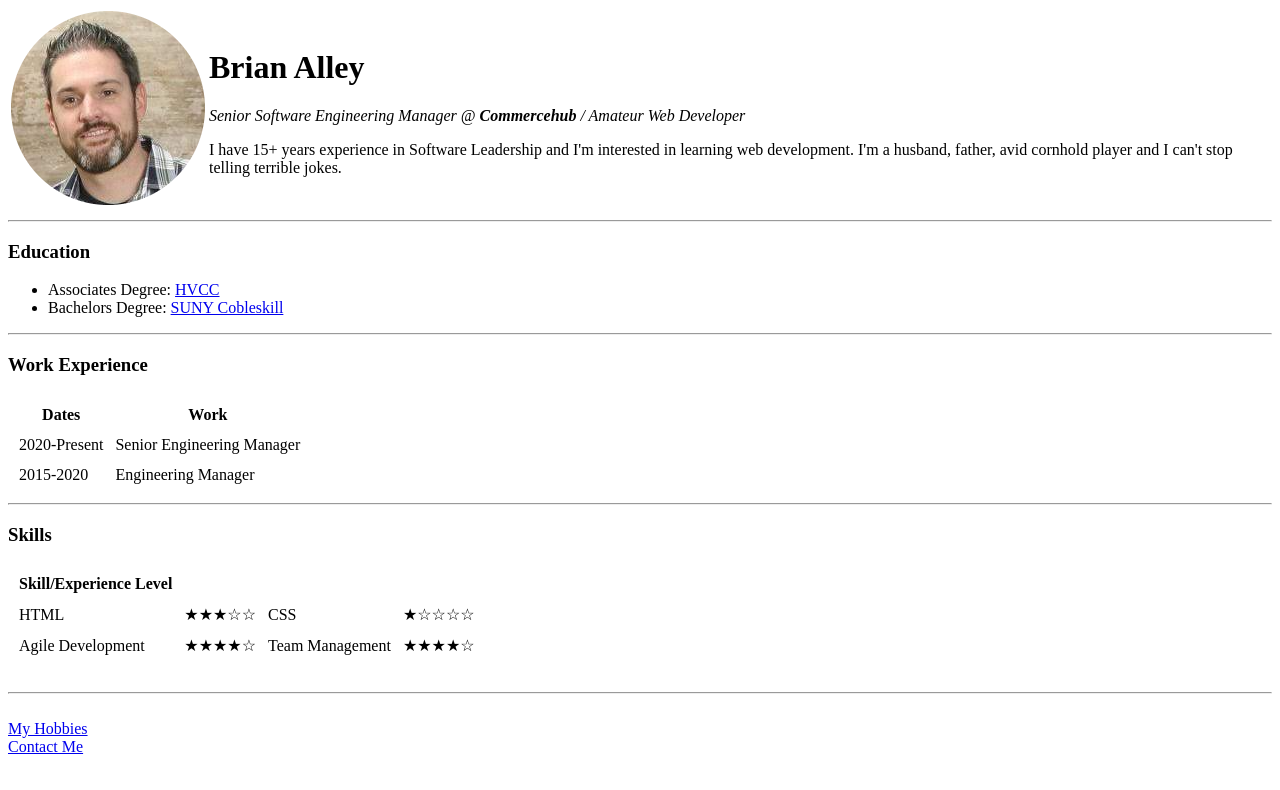
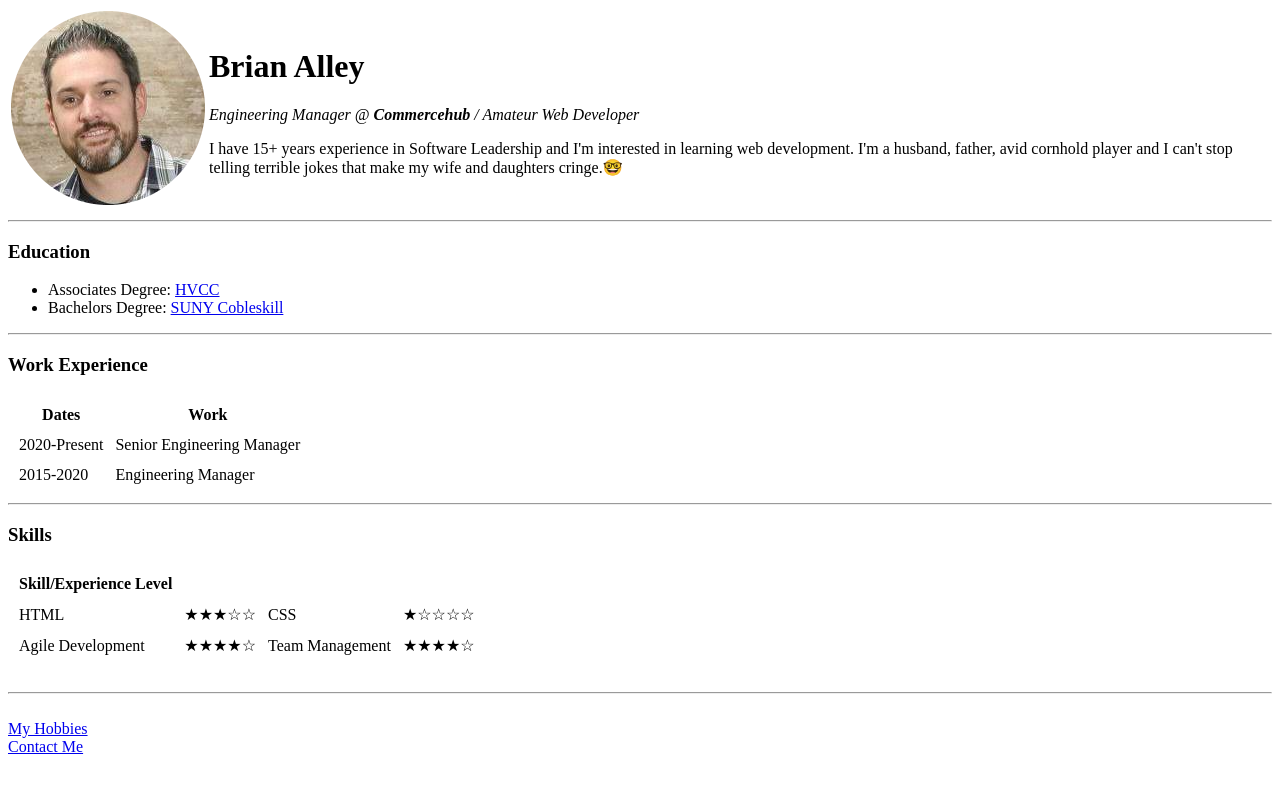
Before and after one commit to Alley-B/cv, a plain HTML site: page index.html in a window 1280 px wide. Drawn offline with Linux system fonts and the light colour scheme.

Commit message:
Update index.html

```diff
--- a/index.html
+++ b/index.html
@@ -12,8 +12,8 @@
       <td><img src="BrianAlley-modified.png" alt="Brian Alley Profile"></td>
       <td>
         <h1>Brian Alley</h1>
-        <p><em>Senior Software Engineering Manager @ <strong>Commercehub</strong> / Amateur Web Developer</em></p>
-        <p>I have 15+ years experience in Software Leadership and I'm interested in learning web development. I'm a husband, father, avid cornhold player and I can't stop telling terrible jokes.</p>
+        <p><em>Engineering Manager @ <strong>Commercehub</strong> / Amateur Web Developer</em></p>
+        <p>I have 15+ years experience in Software Leadership and I'm interested in learning web development. I'm a husband, father, avid cornhold player and I can't stop telling terrible jokes that make my wife and daughters cringe.🤓</p>
       </td>
     </tr>
   </table>
```
